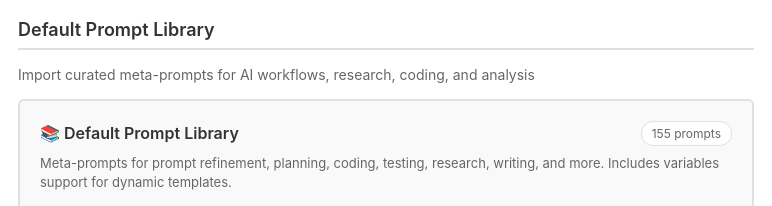
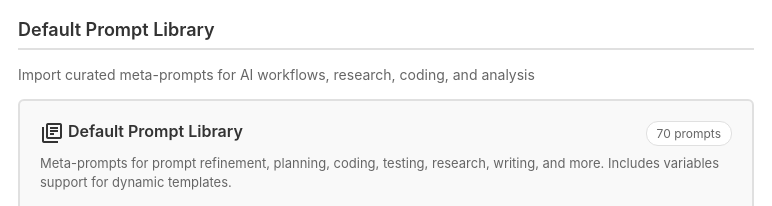
Before and after one commit to xiaolai/insidebar-ai, a website with bundled scripts: page options/options.html in a window 1280 px wide. Shown: the part 1620-1826 px from the top of the page, 254-1026 px from the left. Built offline with nearby package versions, Linux system fonts and the light colour scheme; some packages are replaced by stand-ins of ours.

Commit message:
Fix prompt library issues: Replace hardcoded count and emoji icons
1. Replace hardcoded "155 prompts" with dynamic count from default-prompts.json
   - Actual count is 70 prompts
   - Added loadLibraryCount() function to fetch and display accurate count

2. Replace emoji icons with Material Symbols icons
   - Add Material Symbols font to options.html
   - Replace 📚 with library_books icon in options page
   - Replace 📝 with description icon in prompt empty state
   - Replace 💬 with chat_bubble icon in conversation empty state
   - Add Material Symbols CSS configuration to options.css

3. Improve UX with loading state
   - Display "Loading..." while fetching library count
   - Handle errors gracefully with fallback text

```diff
--- a/options/options.css
+++ b/options/options.css
@@ -3,6 +3,23 @@
   margin: 0;
   padding: 0;
   box-sizing: border-box;
+}
+
+/* Material Symbols Configuration */
+.material-symbols-outlined {
+  font-family: 'Material Symbols Outlined';
+  font-weight: normal;
+  font-style: normal;
+  font-size: 24px;
+  line-height: 1;
+  letter-spacing: normal;
+  text-transform: none;
+  display: inline-block;
+  white-space: nowrap;
+  word-wrap: normal;
+  direction: ltr;
+  -webkit-font-feature-settings: 'liga';
+  -webkit-font-smoothing: antialiased;
 }
 
 body {
--- a/options/options.html
+++ b/options/options.html
@@ -4,6 +4,7 @@
   <meta charset="UTF-8">
   <meta name="viewport" content="width=device-width, initial-scale=1.0">
   <title>insidebar.ai - Settings</title>
+  <link href="https://fonts.googleapis.com/css2?family=Material+Symbols+Outlined:opsz,wght,FILL,GRAD@20..48,100..700,0..1,-50..200&display=block" rel="stylesheet">
   <link rel="stylesheet" href="options.css">
 </head>
 <body>
@@ -245,8 +246,8 @@
 
         <div class="library-import-card">
           <div class="library-header">
-            <h3>📚 Default Prompt Library</h3>
-            <span class="library-count">155 prompts</span>
+            <h3><span class="material-symbols-outlined" style="vertical-align: middle; margin-right: 4px;">library_books</span>Default Prompt Library</h3>
+            <span class="library-count" id="library-count">Loading...</span>
           </div>
           <p class="library-description">
             Meta-prompts for prompt refinement, planning, coding, testing, research, writing, and more.
--- a/options/options.js
+++ b/options/options.js
@@ -71,6 +71,7 @@ async function init() {
   await applyTheme();  // Apply theme first
   await loadSettings();
   await loadDataStats();
+  await loadLibraryCount();  // Load default library count
   await renderProviderList();
   setupEventListeners();
   setupShortcutHelpers();
@@ -201,6 +202,22 @@ async function loadDataStats() {
     document.getElementById('stat-favorites').textContent = '0';
     document.getElementById('stat-categories').textContent = '0';
     document.getElementById('stat-storage').textContent = '0 KB';
+  }
+}
+
+// Load default library count
+async function loadLibraryCount() {
+  const countElement = document.getElementById('library-count');
+  if (!countElement) return;
+
+  try {
+    const response = await fetch(chrome.runtime.getURL('data/prompt-libraries/default-prompts.json'));
+    const promptsArray = await response.json();
+    const count = Array.isArray(promptsArray) ? promptsArray.length : 0;
+    countElement.textContent = `${count} prompts`;
+  } catch (error) {
+    console.error('Failed to load library count:', error);
+    countElement.textContent = 'Unknown count';
   }
 }
 
--- a/sidebar/sidebar.js
+++ b/sidebar/sidebar.js
@@ -751,7 +751,8 @@ async function renderPromptList(prompts = null) {
   if (prompts.length === 0) {
     listContainer.innerHTML = `
       <div class="prompt-list-empty">
-        <p>📝 No prompts yet</p>
+        <p><span class="material-symbols-outlined" style="font-size: 48px; opacity: 0.5;">description</span></p>
+        <p>No prompts yet</p>
         <p>Click "+ New" to create your first prompt</p>
       </div>
     `;
@@ -1620,7 +1621,8 @@ async function renderConversationList(conversations = null) {
   if (conversations.length === 0) {
     listContainer.innerHTML = `
       <div class="conversation-list-empty">
-        <p>💬 No conversations yet</p>
+        <p><span class="material-symbols-outlined" style="font-size: 48px; opacity: 0.5;">chat_bubble</span></p>
+        <p>No conversations yet</p>
         <p>Click "+" to save a conversation</p>
       </div>
     `;
```
